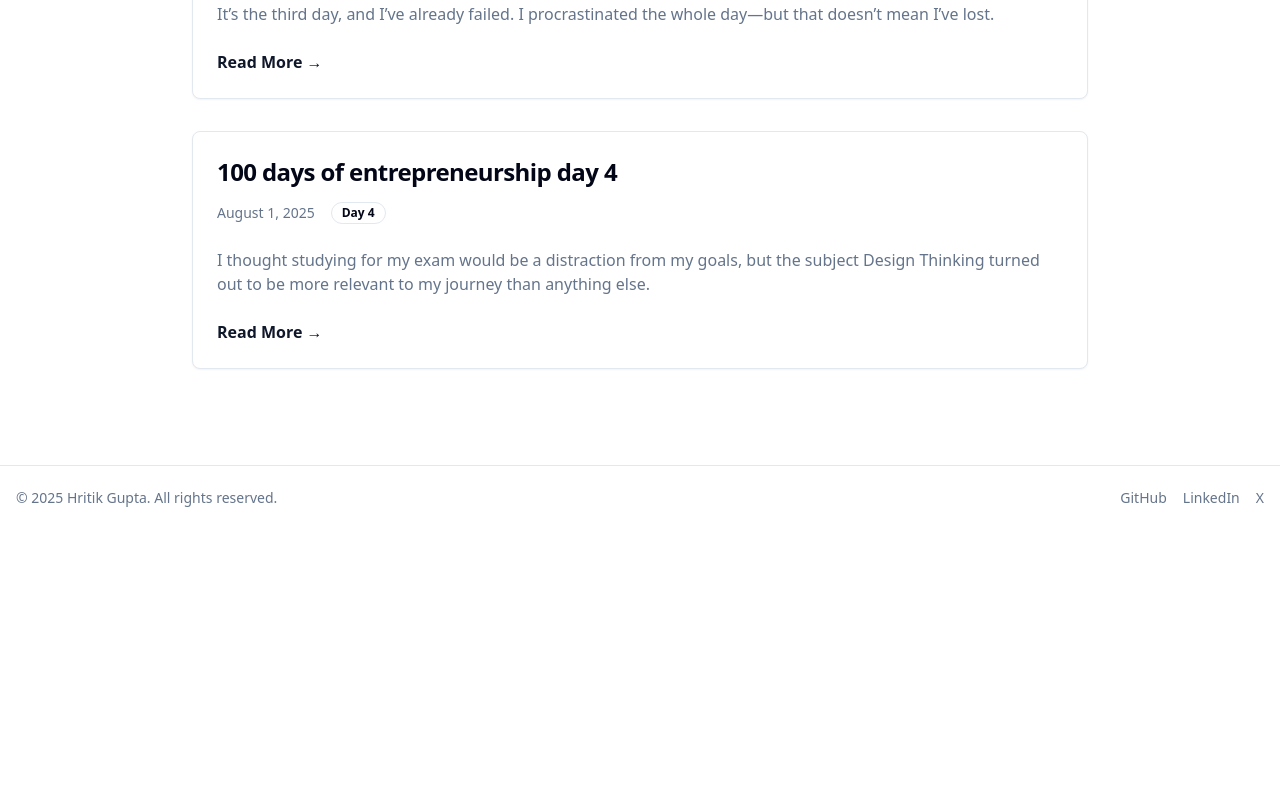
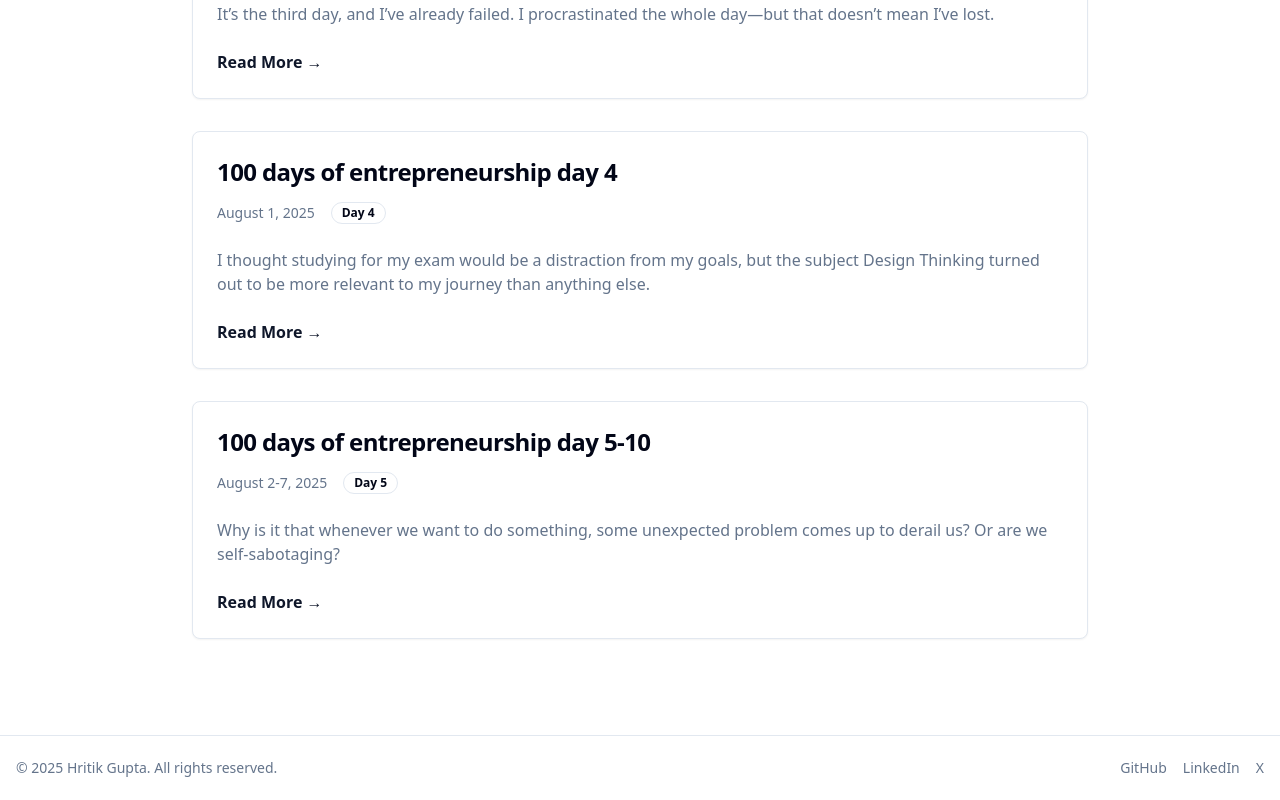
Before and after one commit to hritik1999/portfolio, a Vue app in the folder frontend/: page /blog in a window 1280 px wide. Shown: the part 887-1687 px from the top of the page. Before the commit the page ends 1417 px from the top, so only its background shows below. Built offline with nearby package versions, Linux system fonts and the light colour scheme.

Commit message:
added 5th blog

```diff
--- a/frontend/src/views/Blog.vue
+++ b/frontend/src/views/Blog.vue
@@ -188,6 +188,43 @@ export default {
 
   <p>Tomorrow, I’ll be studying again, so there won’t be much progress on the startup front. But I promise that once the exams are done, I’ll give my full focus to it.</p>
           `
+        },
+        {
+          id:5,
+          title:'100 days of entrepreneurship day 5-10',
+          slug:'100-days-of-entrepreneurship-day-5-10',
+          day:5,
+          date:'August 2-7, 2025',
+          snippet:'Why is it that whenever we want to do something, some unexpected problem comes up to derail us? Or are we self-sabotaging?',
+          content:`
+          <p>Hello readers,</p>
+    <p>Why is it that whenever we want to do something, some unexpected problem comes up to derail us? Or are we self-sabotaging?</p>
+
+    <p><strong>2nd August:</strong> I spent the day studying for the exam and went through previous years’ papers while also binge-watching <em>Foundation</em>. Apple TV is on a whole other level.</p>
+
+    <p><strong>3rd August:</strong> I gave the exam and it went excellently well. But I still might not clear the subject because I forgot to update the sheet at the right time. I’ve sent an email to support—hopefully, this gets fixed. Apparently, it was Friendship Day too. So, plans were made: dinner, a movie, drinks. I thought, “It’s Sunday and Friendship Day, why not enjoy?” And enjoy I did.</p>
+
+    <p><strong>4th August:</strong> I woke up feeling normal. But in the afternoon, after eating, I started feeling gassy—uncomfortably so, even while just moving around. It was my first time experiencing gas, and now I understand why people complain about it so much. I didn’t take any meds because I believe they should be a last resort. But in the evening, I puked, and while the gas was gone, a much bigger problem started: food poisoning.</p>
+
+    <p>If I drank water, I’d puke. There was constant diarrhea, and a very high fever. On the 5th, I didn’t eat or drink anything. Someone told me I’d suffer from severe dehydration if I kept that up, so I got some ORS and drank it. Before that, I genuinely felt like I was going to die.</p>
+
+    <p><strong>6th August:</strong> The fever had almost gone. I felt weak, had no appetite, but I was slowly getting better. What fascinated me most was seeing this reflected in the data from my Whoop band. My recovery hit <strong>1%</strong> for two days straight. I hope I never see that again, but it was interesting to witness it in data form.</p>
+
+    <p>By evening, I was feeling better. I couldn’t eat much, but I managed a cup of khichdi and a few litres of ORS. I decided to meet my friend <strong>Harshal Bhaiya</strong>, who was visiting my town after a long time. He used to live here but doesn’t anymore.</p>
+
+    <p>While catching up, the conversation got serious. He told me things I needed to hear. He asked me what I’m doing with my life and how I plan to live like this. He reminded me I can’t keep living off my father’s income. I’m 25—I need to become self-resilient. It’s high time.</p>
+
+    <p>He was right. His words hit me in a way I can’t explain. I often think about productivity and why I can’t stay consistent, but I never really thought about <em>why</em> it’s important. If I don’t become self-resilient, who’s going to take care of my family? Not my friends, not the TV shows I watch, not the games I play. I <strong>have</strong> to become capable. There is no other option.</p>
+
+    <p>With this perspective shift, it’s becoming easier to prioritize.</p>
+
+    <p><strong>7th August:</strong> I’m writing this today. I’m going to focus on completing and launching the mobile app as soon as possible. After that, I’ll begin redesigning it. No more delays. No more wasting time.</p>
+
+    <p>My friend also made me realize something else: I can’t do this alone, no matter how much I believe I can. Companies like Netflix are spending billions every year to create content—and here I am, thinking I can do it solo without spending anything. That’s not realistic. I’ll make the MVP myself, but once that’s done, I’ll shift my focus to gaining traction and securing funding.</p>
+
+    <p>For the 5 days I lost, I’m going to write 5 more blog posts. At this point, this isn’t even an entrepreneurship blog anymore—it’s about my life now 😭</p>
+
+          `
         }
         // Future blog posts will be added here with their own unique slug
       ]
```
